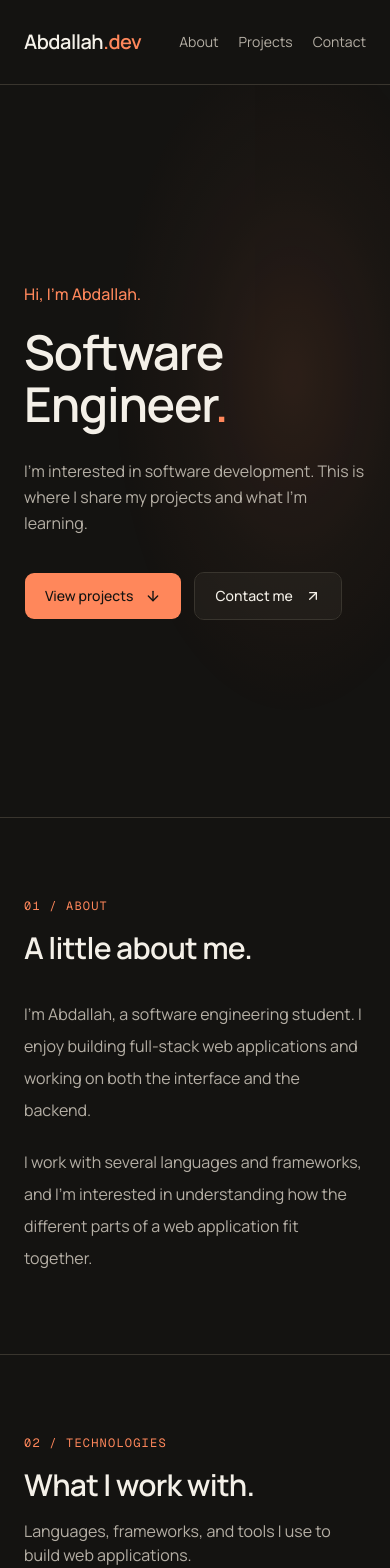
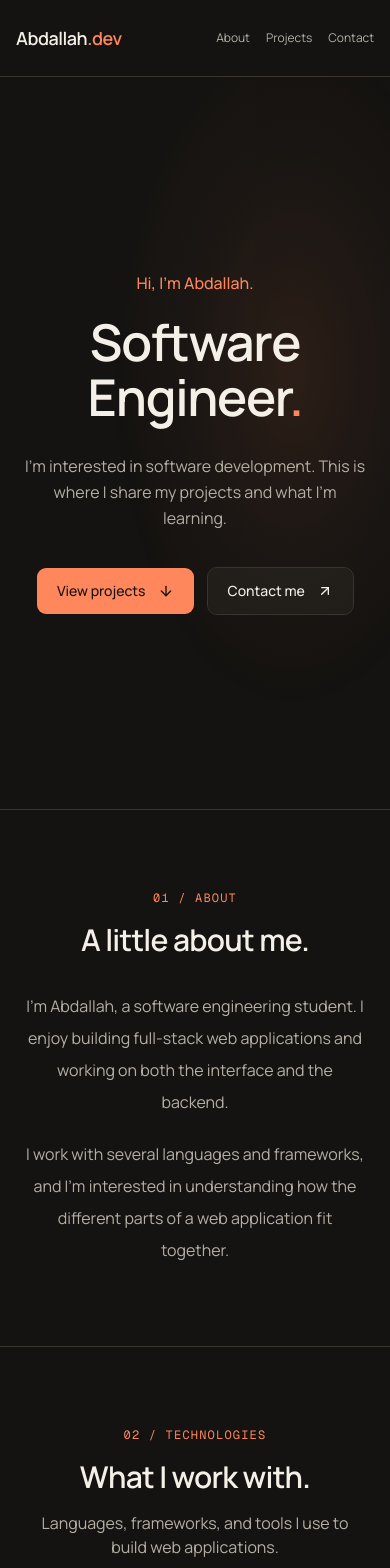
Before and after one commit to julyperfect07/porfolio, a Next.js app: page / in a window 390 px wide. Shown: the top 1568 px of the page. Built offline with nearby package versions, Linux system fonts and the light colour scheme.

Commit message:
fixed some responsive issues

```diff
--- a/app/globals.css
+++ b/app/globals.css
@@ -110,3 +110,38 @@
     @apply font-heading;
   }
 }
+
+.responsive-copy {
+  text-align: center;
+}
+
+.responsive-hero {
+  align-items: center;
+  text-align: center;
+}
+
+.responsive-list,
+.responsive-project-title,
+.responsive-footer {
+  justify-content: center;
+}
+
+@media (min-width: 40rem) {
+  .responsive-copy,
+  .responsive-hero {
+    text-align: left;
+  }
+
+  .responsive-hero {
+    align-items: flex-start;
+  }
+
+  .responsive-list {
+    justify-content: flex-start;
+  }
+
+  .responsive-project-title,
+  .responsive-footer {
+    justify-content: space-between;
+  }
+}
--- a/app/layout.tsx
+++ b/app/layout.tsx
@@ -1,6 +1,7 @@
 import type { Metadata } from "next";
 import Header from "@/components/layout/header";
 import Footer from "@/components/layout/footer";
+import MotionProvider from "@/components/motion-provider";
 import { Manrope, Geist_Mono } from "next/font/google";
 import "./globals.css";
 
@@ -12,12 +13,13 @@ const manrope = Manrope({
 
 const geistMono = Geist_Mono({
   variable: "--font-geist-mono",
-  subsets: ["latin"], display: "swap",
+  subsets: ["latin"],
+  display: "swap",
 });
 
 export const metadata: Metadata = {
-  title: "Create Next App",
-  description: "Generated by create next app",
+  title: "Abdallah.dev",
+  description: "My Personal portfolio",
 };
 
 export default function RootLayout({ children }: LayoutProps<"/">) {
@@ -26,10 +28,15 @@ export default function RootLayout({ children }: LayoutProps<"/">) {
       lang="en"
       className={`dark ${manrope.variable} ${geistMono.variable} h-full antialiased`}
     >
-      <body id="top" className="min-h-full flex flex-col">
-        <Header />
-        {children}
-        <Footer />
+      <body
+        id="top"
+        className="flex min-h-full w-full max-w-[100vw] min-w-0 flex-col overflow-x-clip"
+      >
+        <MotionProvider>
+          <Header />
+          {children}
+          <Footer />
+        </MotionProvider>
       </body>
     </html>
   );
--- a/app/page.tsx
+++ b/app/page.tsx
@@ -6,7 +6,7 @@ import Contact from "@/components/sections/contact";
 
 export default function Home() {
   return (
-    <main>
+    <main className="w-full max-w-[100vw] min-w-0 overflow-x-clip">
       <Hero />
       <About />
       <Technologies />
--- a/components/layout/footer.tsx
+++ b/components/layout/footer.tsx
@@ -3,7 +3,7 @@ import { ArrowUp } from "lucide-react";
 export default function Footer() {
   return (
     <footer className="border-t border-border">
-      <div className="mx-auto flex max-w-5xl flex-wrap items-center justify-between gap-4 px-6 py-6 text-sm text-muted-foreground sm:px-10">
+      <div className="responsive-footer mx-auto flex max-w-5xl flex-wrap items-center gap-4 px-6 py-6 text-sm text-muted-foreground sm:px-10">
         <p>© {new Date().getFullYear()} Abdallah<span className="text-primary">.dev</span></p>
         <a href="#top" className="inline-flex min-h-11 items-center gap-2 rounded-sm transition-colors duration-300 hover:text-primary focus-visible:outline-2 focus-visible:outline-offset-4 focus-visible:outline-ring">
           Back to top <ArrowUp aria-hidden="true" className="size-4" />
--- a/components/layout/header.tsx
+++ b/components/layout/header.tsx
@@ -8,20 +8,20 @@ const navigation = [
 
 export default function Header() {
   return (
-    <header className="border-b border-border">
+    <header className="w-full max-w-[100vw] overflow-x-clip border-b border-border">
       <nav
         aria-label="Main navigation"
-        className="mx-auto flex w-full max-w-5xl flex-wrap items-center justify-between gap-4 px-6 py-5 sm:px-10"
+        className="mx-auto flex w-full max-w-5xl items-center justify-between gap-3 px-4 py-4 sm:gap-4 sm:px-10 sm:py-5"
       >
         <Link
           href="/"
           aria-label="Abdallah.dev home"
-          className="rounded-sm text-xl font-semibold tracking-tight focus-visible:outline-2 focus-visible:outline-offset-4 focus-visible:outline-ring"
+          className="shrink-0 rounded-sm text-lg font-semibold tracking-tight focus-visible:outline-2 focus-visible:outline-offset-4 focus-visible:outline-ring sm:text-xl"
         >
           Abdallah<span className="text-primary">.dev</span>
         </Link>
 
-        <ul className="flex items-center gap-5 text-sm text-muted-foreground sm:gap-7">
+        <ul className="flex items-center gap-3 text-xs text-muted-foreground min-[375px]:gap-4 sm:gap-7 sm:text-sm">
           {navigation.map((item) => (
             <li key={item.href}>
               <a
--- /dev/null
+++ b/components/motion-provider.tsx
@@ -0,0 +1,8 @@
+"use client";
+
+import type { ReactNode } from "react";
+import { MotionConfig } from "motion/react";
+
+export default function MotionProvider({ children }: { children: ReactNode }) {
+  return <MotionConfig reducedMotion="user">{children}</MotionConfig>;
+}
--- a/components/reveal.tsx
+++ b/components/reveal.tsx
@@ -1,22 +1,20 @@
 "use client";
 
 import type { ReactNode } from "react";
-import { motion, useReducedMotion } from "motion/react";
+import { motion } from "motion/react";
 
 export default function Reveal({ children, className, delay = 0 }: {
   children: ReactNode;
   className?: string;
   delay?: number;
 }) {
-  const reduceMotion = useReducedMotion();
-
   return (
     <motion.div
       className={className}
       initial={false}
-      whileInView={reduceMotion ? { opacity: 1, y: 0 } : { opacity: [0, 1], y: [24, 0] }}
+      whileInView={{ opacity: [0, 1], y: [24, 0] }}
       viewport={{ once: true, amount: 0.15 }}
-      transition={{ duration: reduceMotion ? 0 : 1, delay: reduceMotion ? 0 : delay, ease: [0.22, 1, 0.36, 1] }}
+      transition={{ duration: 1, delay, ease: [0.22, 1, 0.36, 1] }}
     >
       {children}
     </motion.div>
--- a/components/sections/about.tsx
+++ b/components/sections/about.tsx
@@ -4,7 +4,7 @@ import Reveal from "@/components/reveal";
 export default function About() {
   return (
     <section id="about" aria-labelledby="about-heading" className="scroll-mt-8 border-t border-border">
-      <div className="mx-auto grid max-w-5xl gap-8 px-6 py-20 sm:px-10 sm:py-24 md:grid-cols-[1fr_1.4fr] md:gap-16">
+      <div className="responsive-copy mx-auto grid max-w-5xl gap-8 px-6 py-20 sm:px-10 sm:py-24 md:grid-cols-[1fr_1.4fr] md:gap-16">
         <Reveal>
           <p className="font-mono text-xs tracking-widest text-primary">01 / ABOUT</p>
           <h2 id="about-heading" className="mt-4 text-3xl font-semibold tracking-tight sm:text-4xl">
--- a/components/sections/contact.tsx
+++ b/components/sections/contact.tsx
@@ -14,17 +14,17 @@ export default function Contact() {
   return (
     <section id="contact" aria-labelledby="contact-heading" className="relative isolate scroll-mt-8 border-t border-border">
       <div aria-hidden="true" className="pointer-events-none absolute inset-0 -z-10 bg-[radial-gradient(ellipse_at_15%_65%,var(--accent),transparent_65%)] opacity-40" />
-      <div className="mx-auto max-w-5xl px-6 py-24 sm:px-10 sm:py-32">
+      <div className="responsive-copy mx-auto max-w-5xl px-6 py-24 sm:px-10 sm:py-32">
         <p className="font-mono text-xs tracking-widest text-primary">04 / CONTACT</p>
         <div className="mt-8 grid items-center gap-12 md:grid-cols-2 md:gap-16">
           <Reveal>
             <h2 id="contact-heading" className="text-5xl font-semibold leading-[1.1] tracking-tight sm:text-6xl">
               Have something<br />in mind<span className="text-primary">?</span>
             </h2>
-            <p className="mt-6 max-w-sm text-lg leading-8 text-muted-foreground">
+            <p className="mx-auto mt-6 max-w-sm text-lg leading-8 text-muted-foreground md:mx-0">
               A project, a question, or just a hello. Let’s talk.
             </p>
-            <div aria-hidden="true" className="mt-8 h-px w-16 bg-primary/60" />
+            <div aria-hidden="true" className="mx-auto mt-8 h-px w-16 bg-primary/60 md:mx-0" />
           </Reveal>
           <Reveal delay={0.18}>
             <ul className="space-y-3">
--- a/components/sections/hero.tsx
+++ b/components/sections/hero.tsx
@@ -1,16 +1,14 @@
 "use client";
 
 import { ArrowDown, ArrowUpRight } from "lucide-react";
-import { motion, useReducedMotion } from "motion/react";
+import { motion } from "motion/react";
 import { buttonVariants } from "@/components/ui/button";
 
 export default function Hero() {
-  const reduceMotion = useReducedMotion();
-
   return (
     <section
       aria-labelledby="hero-heading"
-      className="relative isolate flex min-h-[calc(100svh-7rem)] w-full flex-col justify-center py-24"
+      className="relative isolate flex min-h-[calc(100svh-7rem)] w-full flex-col justify-center py-16 sm:py-24"
     >
       <div
         aria-hidden="true"
@@ -18,26 +16,26 @@ export default function Hero() {
       />
 
       <motion.div
-        className="mx-auto w-full max-w-5xl px-6 sm:px-10"
+        className="responsive-hero mx-auto flex w-full max-w-5xl flex-col px-6 sm:px-10"
         initial={false}
-        animate={reduceMotion ? { opacity: 1, y: 0 } : { opacity: [0, 1], y: [16, 0] }}
-        transition={{ duration: reduceMotion ? 0 : 1.1, ease: [0.22, 1, 0.36, 1] }}
+        animate={{ opacity: [0, 1], y: [16, 0] }}
+        transition={{ duration: 1.1, ease: [0.22, 1, 0.36, 1] }}
       >
-        <motion.p initial={false} animate={reduceMotion ? {} : { opacity: [0, 1], y: [12, 0] }} transition={{ duration: 0.9 }} className="text-base font-medium text-primary sm:text-lg">
+        <motion.p initial={false} animate={{ opacity: [0, 1], y: [12, 0] }} transition={{ duration: 0.9 }} className="text-base font-medium text-primary sm:text-lg">
           Hi, I’m Abdallah.
         </motion.p>
         <h1
           id="hero-heading"
-          className="mt-5 text-5xl font-semibold leading-[1.08] tracking-tight sm:text-7xl lg:text-8xl"
+          className="mt-5 text-[clamp(2.75rem,13vw,4.5rem)] font-semibold leading-[1.08] tracking-tight sm:text-7xl lg:text-8xl"
         >
           Software<br />Engineer<span className="text-primary">.</span>
         </h1>
-        <motion.p initial={false} animate={reduceMotion ? {} : { opacity: [0, 1], y: [16, 0] }} transition={{ duration: 1, delay: 0.2 }} className="mt-7 max-w-lg text-base leading-relaxed text-muted-foreground sm:text-lg">
+        <motion.p initial={false} animate={{ opacity: [0, 1], y: [16, 0] }} transition={{ duration: 1, delay: 0.2 }} className="mt-7 max-w-lg text-base leading-relaxed text-muted-foreground sm:text-lg">
           I’m interested in software development. This is where I share my
           projects and what I’m learning.
         </motion.p>
 
-        <div className="mt-9 flex flex-wrap gap-3">
+        <div className="mt-9 flex flex-wrap justify-center gap-3 sm:justify-start">
           <a
             href="#projects"
             className={buttonVariants({ className: "min-h-12 gap-3 px-5 duration-300 motion-safe:hover:-translate-y-1 motion-reduce:transition-none" })}
--- a/components/sections/projects.tsx
+++ b/components/sections/projects.tsx
@@ -2,16 +2,14 @@
 
 import { ExternalLink, ImageIcon, MoveHorizontal } from "lucide-react";
 import Image from "next/image";
-import { useReducedMotion } from "motion/react";
 import { Carousel, CarouselContent, CarouselItem, CarouselPrevious, CarouselNext } from "@/components/ui/carousel";
 import Reveal from "@/components/reveal";
 import { projects } from "@/data/portfolio";
 
 export default function Projects() {
-  const reduceMotion = useReducedMotion();
   return (
     <section id="projects" aria-labelledby="projects-heading" className="scroll-mt-8 border-t border-border">
-      <div className="mx-auto max-w-5xl px-6 py-20 sm:px-10 sm:py-24">
+      <div className="responsive-copy mx-auto max-w-5xl px-6 py-20 sm:px-10 sm:py-24">
         <Reveal>
           <p className="font-mono text-xs tracking-widest text-primary">03 / PROJECTS</p>
           <h2 id="projects-heading" className="mt-4 text-3xl font-semibold tracking-tight sm:text-4xl">
@@ -21,9 +19,9 @@ export default function Projects() {
         </Reveal>
 
         <Reveal className="mt-10">
-        <Carousel aria-label="Project showcase" opts={{ align: "start", duration: reduceMotion ? 0 : 40 }}>
-          <div className="mb-6 flex items-center justify-between gap-4">
-            <p className="flex items-center gap-2 text-sm text-muted-foreground"><MoveHorizontal aria-hidden="true" className="size-4" /> Swipe or use the arrows</p>
+        <Carousel aria-label="Project showcase" opts={{ align: "start", duration: 40 }}>
+          <div className="mb-6 flex items-center justify-between gap-3">
+            <p className="flex items-center gap-2 text-xs text-muted-foreground sm:text-sm"><MoveHorizontal aria-hidden="true" className="size-4" /> <span className="sm:hidden">Swipe</span><span className="hidden sm:inline">Swipe or use the arrows</span></p>
             <div className="flex gap-2">
               <CarouselPrevious className="static size-11" />
               <CarouselNext className="static size-11" />
@@ -60,11 +58,11 @@ export default function Projects() {
                 </div>
                 </div>
                 </div>
-                <div className="p-6 sm:p-7">
+                <div className="responsive-copy p-6 sm:p-7">
                   <p className="mb-3 font-mono text-xs tracking-wide text-primary">
                     {project.category}
                   </p>
-                  <div className="flex items-start justify-between gap-4">
+                  <div className="responsive-project-title relative flex items-start gap-4">
                     <h3 className="text-xl font-semibold tracking-tight sm:text-2xl">{project.title}</h3>
                     {project.liveUrl && (
                       <a
@@ -72,7 +70,7 @@ export default function Projects() {
                         target="_blank"
                         rel="noreferrer"
                         aria-label={`Open ${project.title} live site`}
-                        className="flex size-10 shrink-0 items-center justify-center rounded-full border border-border text-muted-foreground transition-[color,border-color,transform] duration-300 hover:border-primary/50 hover:text-primary motion-safe:hover:-translate-y-0.5 focus-visible:outline-2 focus-visible:outline-offset-4 focus-visible:outline-ring"
+                        className="absolute right-0 flex size-10 shrink-0 items-center justify-center rounded-full border border-border text-muted-foreground transition-[color,border-color,transform] duration-300 hover:border-primary/50 hover:text-primary motion-safe:hover:-translate-y-0.5 focus-visible:outline-2 focus-visible:outline-offset-4 focus-visible:outline-ring sm:static"
                       >
                         <ExternalLink aria-hidden="true" className="size-4" />
                       </a>
@@ -80,7 +78,7 @@ export default function Projects() {
                   </div>
                   <p className="mt-3 max-w-xl text-sm leading-7 text-muted-foreground">{project.description}</p>
                   {project.technologies.length > 0 && (
-                    <ul aria-label="Technologies used" className="mt-5 flex flex-wrap gap-2">
+                    <ul aria-label="Technologies used" className="responsive-list mt-5 flex flex-wrap gap-2">
                       {project.technologies.map((technology) => (
                         <li key={technology} className="rounded-full border border-border bg-background px-3 py-1 font-mono text-[11px] text-muted-foreground">
                           {technology}
--- a/components/sections/technologies.tsx
+++ b/components/sections/technologies.tsx
@@ -55,7 +55,7 @@ export default function Technologies() {
       aria-labelledby="technologies-heading"
       className="scroll-mt-8 border-t border-border"
     >
-      <div className="mx-auto max-w-5xl px-6 py-20 sm:px-10 sm:py-24">
+      <div className="responsive-copy mx-auto max-w-5xl px-6 py-20 sm:px-10 sm:py-24">
         <Reveal>
           <p className="font-mono text-xs tracking-widest text-primary">
             02 / TECHNOLOGIES
@@ -76,7 +76,7 @@ export default function Technologies() {
               <h3 className="mb-4 text-sm font-medium text-muted-foreground">
                 {group.title}
               </h3>
-              <ul className="flex flex-wrap gap-3">
+              <ul className="responsive-list flex flex-wrap gap-3">
                 {group.items.map((name) => {
                   const Icon = icons[name];
                   return (
```
Also changed, not shown: 1 other file (tests, documents, lock files or other folders).
